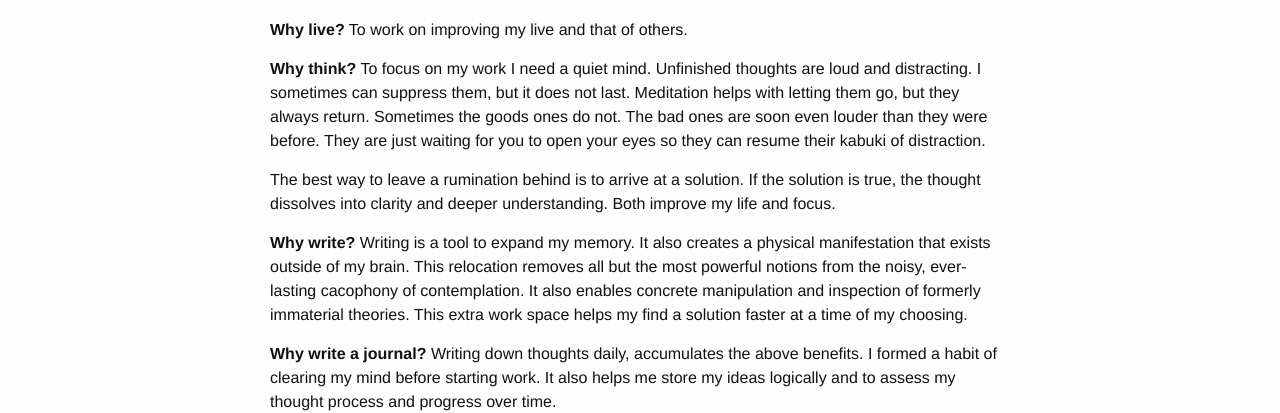
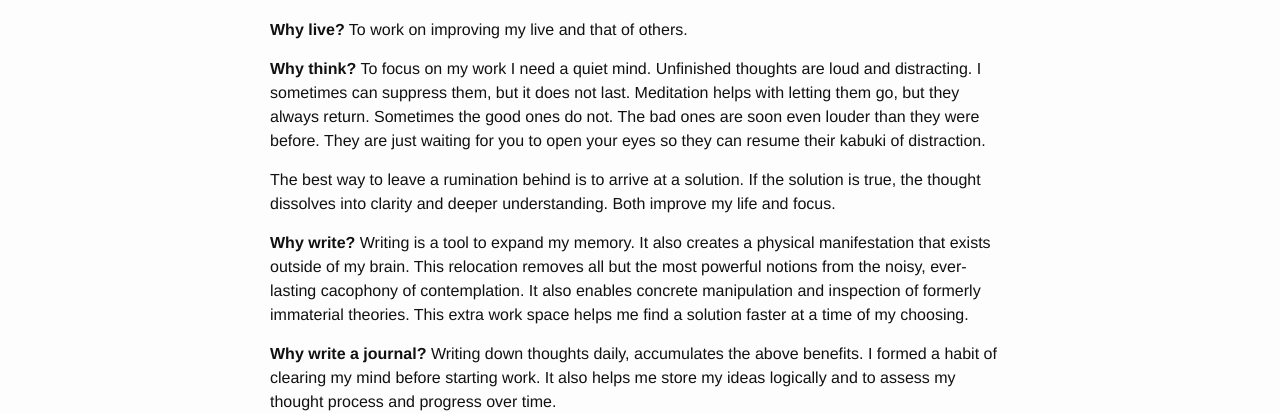
Before and after one commit to gschlabitz/gschlabitz.github.io, a Jekyll site: the page built from _posts/2015-01-30-life-thought-blog.markdown, in a window 1280 px wide. Shown: the part 182-595 px from the top of the page. Built offline with Jekyll 4.4.1, drawn with Linux system fonts in a browser that asks for light colours.

Commit message:
Typos typos typos

```diff
--- a/_posts/2015-01-30-life-thought-blog.markdown
+++ b/_posts/2015-01-30-life-thought-blog.markdown
@@ -10,13 +10,13 @@ To work on improving my live and that of others.
 
 
 __Why think?__
-To focus on my work I need a quiet mind. Unfinished thoughts are loud and distracting. I sometimes can suppress them, but it does not last. Meditation helps with letting them go, but they always return. Sometimes the goods ones do not. The bad ones are soon even louder than they were before. They are just waiting for you to open your eyes so they can resume their kabuki of distraction.
+To focus on my work I need a quiet mind. Unfinished thoughts are loud and distracting. I sometimes can suppress them, but it does not last. Meditation helps with letting them go, but they always return. Sometimes the good ones do not. The bad ones are soon even louder than they were before. They are just waiting for you to open your eyes so they can resume their kabuki of distraction.
 
 The best way to leave a rumination behind is to arrive at a solution. If the solution is true, the thought dissolves into clarity and deeper understanding. Both improve my life and focus.
 
 
 __Why write?__
-Writing is a tool to expand my memory. It also creates a physical manifestation that exists outside of my brain. This relocation removes all but the most powerful notions from the noisy, ever-lasting cacophony of contemplation. It also enables concrete manipulation and inspection of formerly immaterial theories. This extra work space helps my find a solution faster at a time of my choosing.
+Writing is a tool to expand my memory. It also creates a physical manifestation that exists outside of my brain. This relocation removes all but the most powerful notions from the noisy, ever-lasting cacophony of contemplation. It also enables concrete manipulation and inspection of formerly immaterial theories. This extra work space helps me find a solution faster at a time of my choosing.
 
 
 __Why write a journal?__
```
